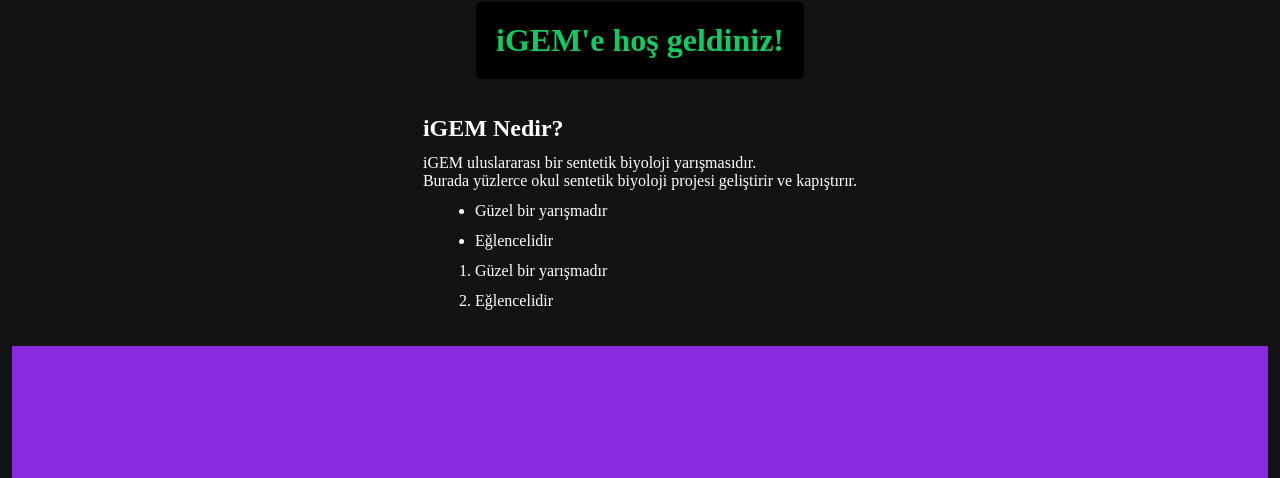
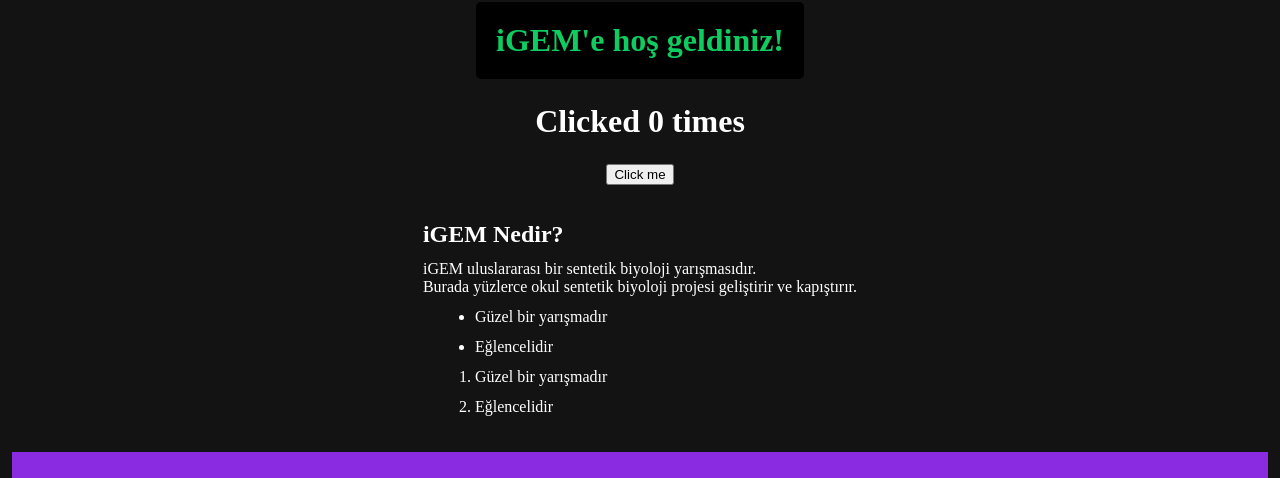
Before and after one commit to cborac/igem-sj-bootcamp, a plain HTML site: page 0-introduction-to-html/index.html in a window 1280 px wide. Shown: the part 322-800 px from the top of the page. Drawn offline with Linux system fonts and the light colour scheme.

Commit message:
HTML'e JavaScript örneği eklendi

```diff
--- a/0-introduction-to-html/index.html
+++ b/0-introduction-to-html/index.html
@@ -12,6 +12,9 @@
 <body>
      <img class="welcome-photo" src="https://upload.wikimedia.org/wikipedia/en/d/d6/IGEM_official_logo.png">
      <h1 class="welcome">iGEM'e hoş geldiniz!</h1>
+
+     <h1 id="counter">Clicked 0 times</h1>
+     <button onclick="buttonClick()">Click me</button>
 
      <div>
           <h2>iGEM Nedir?</h2>
@@ -34,6 +37,14 @@
           <div class="square"></div>
           <div class="square"></div>
      </div>
+
+     <script>
+          let count = 0;
+
+          function buttonClick() {
+               document.querySelector("#counter").innerHTML = "Clicked " + ++count + " times"
+          }
+     </script>
 </body>
 
 </html>
```
